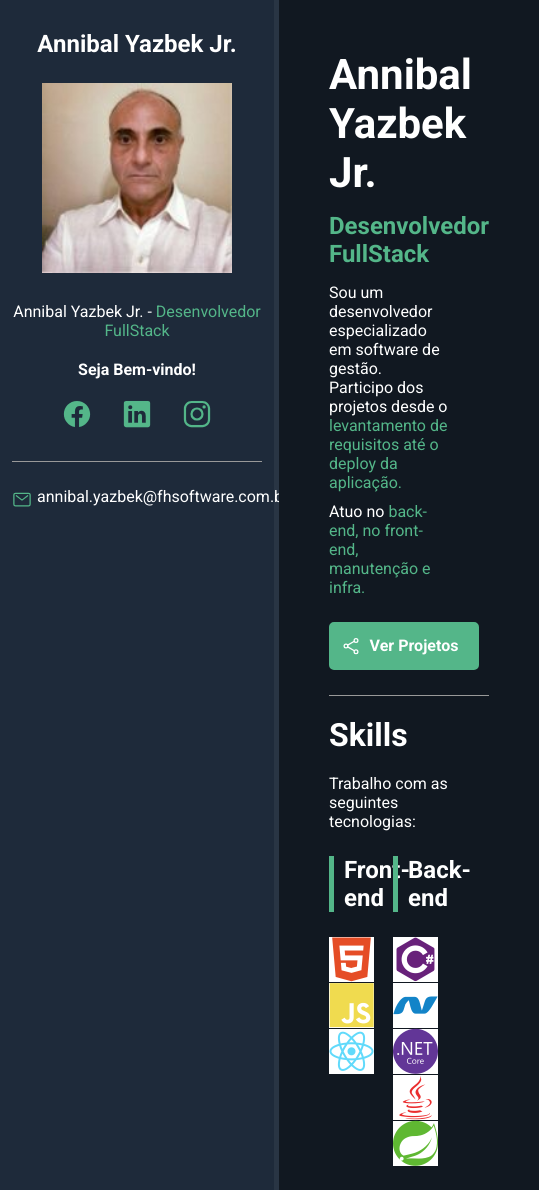
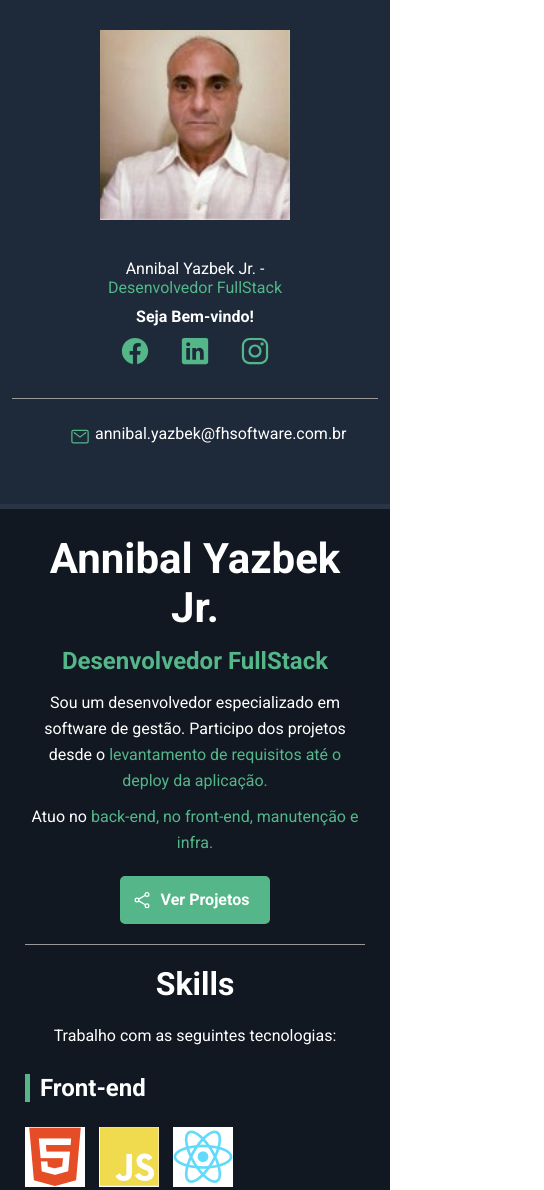
Before and after one commit to annibal-yazbek/annibal-yazbek.github.io, a plain HTML site: page index.html in a window 390 px wide. Shown: the top 1190 px of the page, 544 px wide, since content can reach past the window. Drawn offline with nearby package versions, Linux system fonts and the light colour scheme.

Commit message:
atualizando index.html

```diff
--- a/css/styles.css
+++ b/css/styles.css
@@ -187,3 +187,52 @@
   margin-right: 10px;
   background-color: white;
  }
+
+ /* Mobile */
+ @media(max-width: 450px) {
+    #container{
+      flex-direction: column;
+    }
+
+    #bio-container {
+      min-height: auto;
+      border-right: none;
+      border-bottom: 5px solid var(--bio-border-color);
+    }
+
+    #bio-container h2 {
+      display: none;
+    }
+
+    #bio-container p {
+      max-width: 60%;
+      margin: 10px auto;
+    }
+
+    #about-container {
+      text-align: center;
+      padding: 25px;
+    }
+
+    #about-container .description {
+      margin: 10px auto;
+      max-width: 100%;
+      line-height: 26px;
+    }
+
+    #btn-projects {
+      margin: 20px auto;
+    }
+
+    .skills-box{
+      flex: 1 1 100%;
+      max-width: 100%;
+      margin-bottom: 40px;
+      text-align: left;
+    }
+
+    .skills-box i {
+      font-size: 60px;
+    }
+
+ }
```
